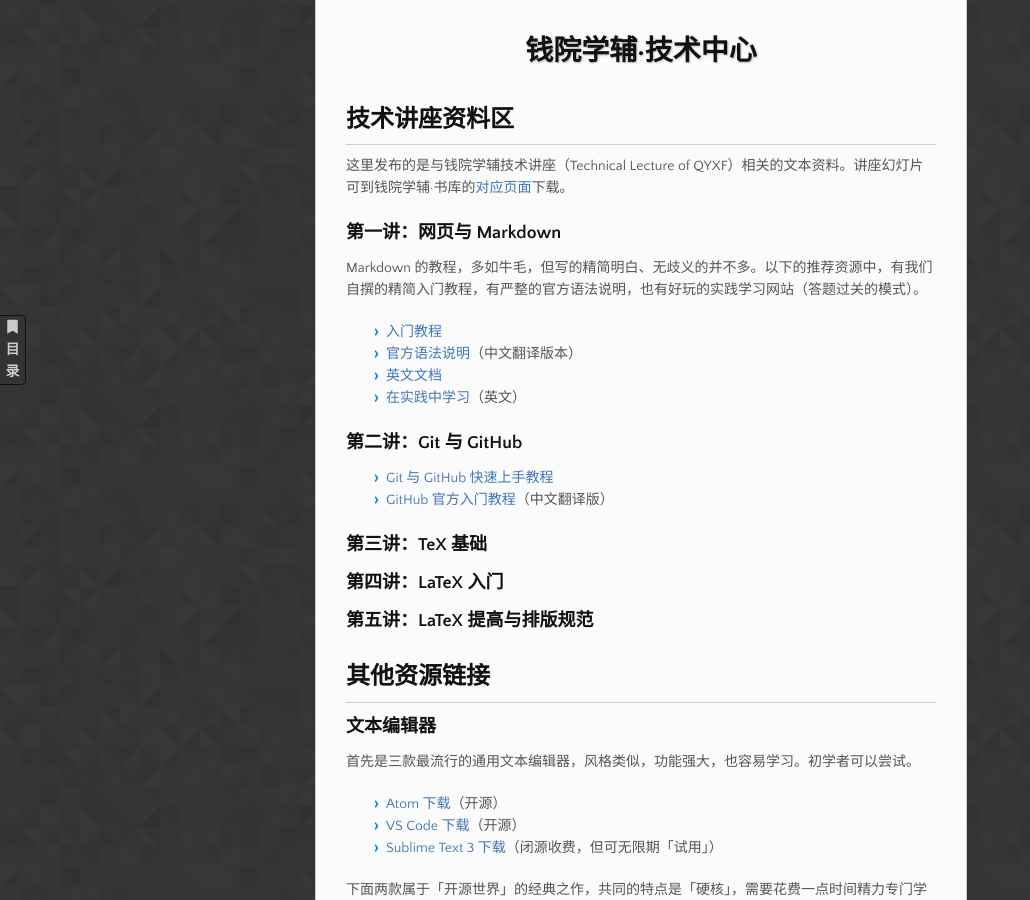
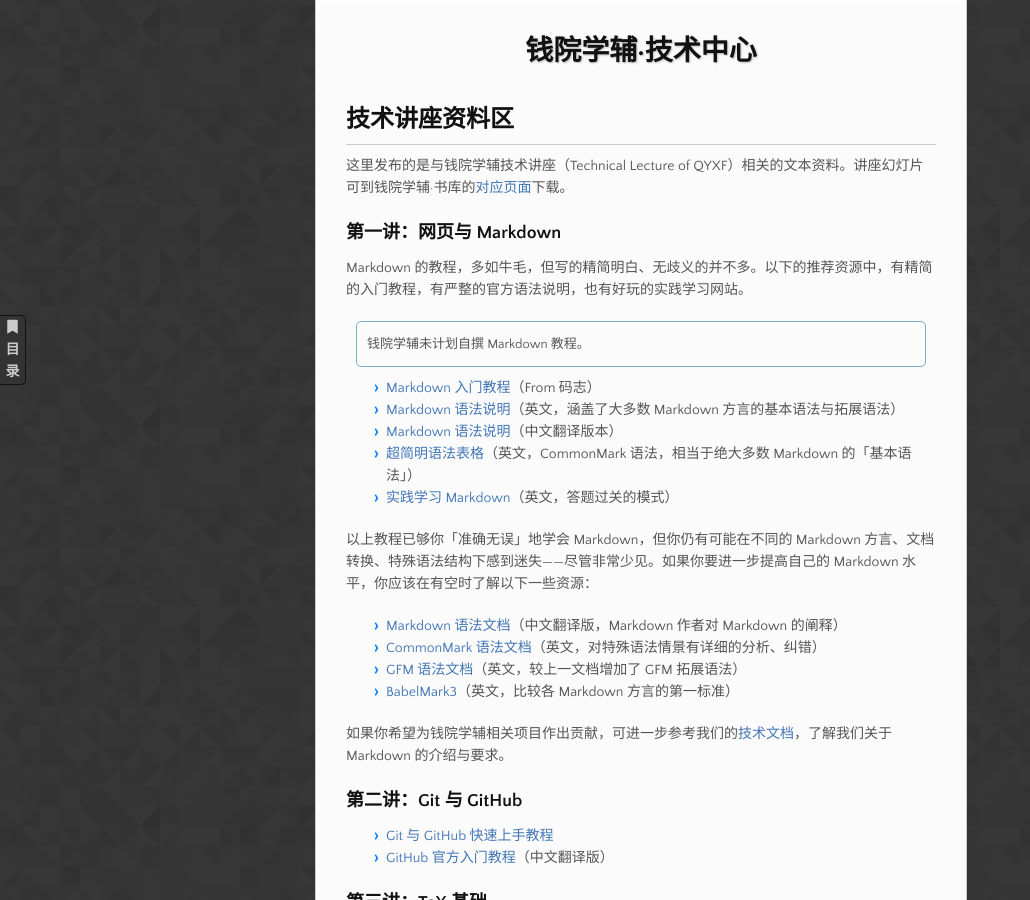
Before and after one commit to qyxf/qyxf.github.io, a Jekyll site: the page built from technique/index.md, in a window 1280 px wide and 900 px high, scrolled down 194 px. Shown: the whole window, without its empty margins (0-1030 px from the left). Built offline with Jekyll 4.4.1, drawn with Linux system fonts in a browser that asks for light colours; nearby versions of some CDN libraries; our own code applies the rules of GitHub Pages for plain Markdown files; comment, search, counter and statistics services are not loaded.

Commit message:
Update resources for Markdown

```diff
--- a/technique/index.md
+++ b/technique/index.md
@@ -6,12 +6,24 @@
 
 ### 第一讲：网页与 Markdown
 
-Markdown 的教程，多如牛毛，但写的精简明白、无歧义的并不多。以下的推荐资源中，有我们自撰的精简入门教程，有严整的官方语法说明，也有好玩的实践学习网站（答题过关的模式）。
+Markdown 的教程，多如牛毛，但写的精简明白、无歧义的并不多。以下的推荐资源中，有精简的入门教程，有严整的官方语法说明，也有好玩的实践学习网站。
 
-- [入门教程](https://blog.huihut.com/2017/01/25/MarkdownTutorial/#primary)
-- [官方语法说明](https://www.markdown.cn)（中文翻译版本）
-- [英文文档](https://www.markdownguide.org)
-- [在实践中学习](https://www.markdowntutorial.com)（英文）
+> 钱院学辅未计划自撰 Markdown 教程。
+
+- [Markdown 入门教程](https://mazhuang.org/2018/09/06/markdown-intro/)（From 码志）
+- [Markdown 语法说明](https://www.markdownguide.org)（英文，涵盖了大多数 Markdown 方言的基本语法与拓展语法）
+- [Markdown 语法说明](https://www.markdown.cn)（中文翻译版本）
+- [超简明语法表格](https://commonmark.org/help/)（英文，CommonMark 语法，相当于绝大多数 Markdown 的「基本语法」）
+- [实践学习 Markdown](https://www.markdowntutorial.com)（英文，答题过关的模式）
+
+以上教程已够你「准确无误」地学会 Markdown，但你仍有可能在不同的 Markdown 方言、文档转换、特殊语法结构下感到迷失——尽管非常少见。如果你要进一步提高自己的 Markdown 水平，你应该在有空时了解以下一些资源：
+
+- [Markdown 语法文档](https://www.appinn.com/markdown/)（中文翻译版，Markdown 作者对 Markdown 的阐释）
+- [CommonMark 语法文档](https://spec.commonmark.org/current/)（英文，对特殊语法情景有详细的分析、纠错）
+- [GFM 语法文档](https://github.github.com/gfm/)（英文，较上一文档增加了 GFM 拓展语法）
+- [BabelMark3](https://babelmark.github.io)（英文，比较各 Markdown 方言的第一标准）
+
+如果你希望为钱院学辅相关项目作出贡献，可进一步参考我们的[技术文档](https://github.com/qyxf/qyxf.github.io/wiki/Markdown-文档规范)，了解我们关于 Markdown 的介绍与要求。
 
 ### 第二讲：Git 与 GitHub
 
```
